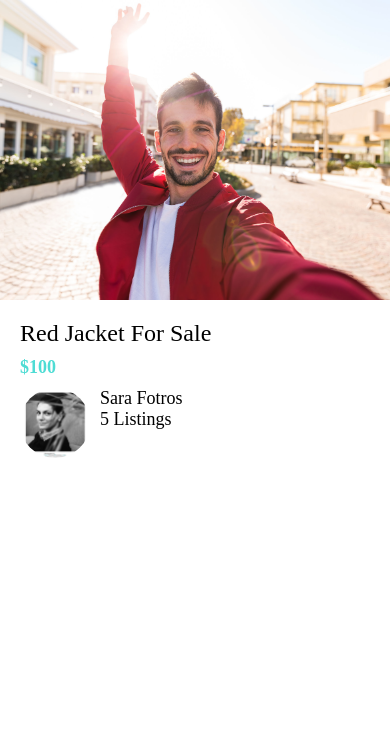
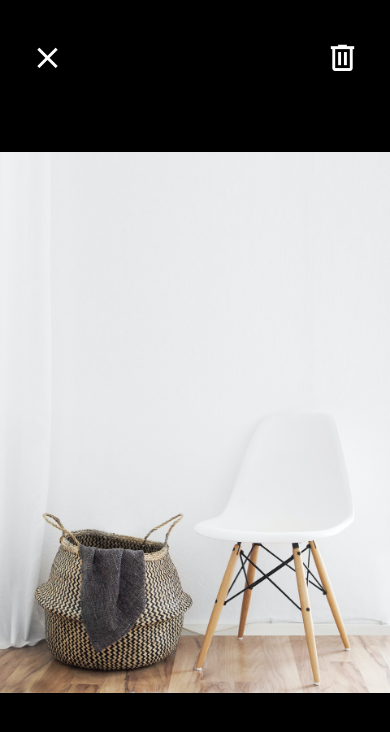
Before and after one commit to sarafotros/donewithit, a React Native app: screen / in a window 390 px wide. Shown: the top 732 px of the page. Built offline with nearby package versions, Linux system fonts and the light colour scheme.

Commit message:
view image icone material community icons

```diff
--- a/App.js
+++ b/App.js
@@ -6,12 +6,10 @@ import AppButton from './app/components/AppButton';
 import CardComponent from './app/components/CardComponent';
 import moduleName from './app/components/AppText'
 import ListingDetailsScreens from './app/screens/ListingDetailsScreens'
+import ViewImageScreen from './app/screens/ViewImageScreen'
+
 
 export default function App() {
 
-  return (
-	  <ListingDetailsScreens />
-
-
-	);
+  return <ViewImageScreen />;
 }
--- a/app/components/ListItem.js
+++ b/app/components/ListItem.js
@@ -1,14 +1,15 @@
 import React from 'react'
 import { StyleSheet, Image, View } from 'react-native'
 import AppText from './AppText'
+import colors from '../config/colors';
 
 const ListItem = ({title, subTitle,image}) => {
     return (
 			<View style={styles.container}>
-            <Image style={styles.image} source={image}/>
+				<Image style={styles.image} source={image} />
 				<View>
-					<AppText>{title}</AppText>
-					<AppText>{subTitle}</AppText>
+					<AppText style={styles.title}>{title}</AppText>
+					<AppText style={styles.subtitle}>{subTitle}</AppText>
 				</View>
 			</View>
 		);
@@ -20,10 +21,16 @@ const styles = StyleSheet.create({
 	container: {
 		flexDirection: 'row',
 	},
-    image: {
-        width: 70,
-        height: 70,
-        borderRadius: 45,
-       marginRight: 10,
+	image: {
+		width: 70,
+		height: 70,
+		borderRadius: 45,
+		marginRight: 10,
+	},
+	title: {
+		fontWeight: '500',
+	},
+    subtitle: {
+       color: colors.medium
     }
 });
--- a/app/config/colors.js
+++ b/app/config/colors.js
@@ -3,4 +3,5 @@ export default {
 	secondary: '#4edcd4',
 	black: '#000',
 	white: '#FFF',
+	medium: '#6e6969',
 };
--- a/app/screens/ListingDetailsScreens.js
+++ b/app/screens/ListingDetailsScreens.js
@@ -11,11 +11,13 @@ const ListingDetailsScreens = (props) => {
 				<View style={styles.detailsContainer}>
 					<AppText style={styles.title}>Red Jacket For Sale</AppText>
 					<AppText style={styles.price}>$100</AppText>
+					<View style={styles.userContainer}>
 						<ListItem
 							image={require('../assets/sara.jpg')}
-                    title='Sara Fotros'
-                    subTitle='5 Listings'
+							title="Sara Fotros"
+							subTitle="5 Listings"
 						/>
+					</View>
 				</View>
 			</View>
 		);
@@ -33,11 +35,14 @@ const styles = StyleSheet.create({
 	},
 	title: {
 		fontSize: 24,
-        fontWeight: '500'
+		fontWeight: '500',
 	},
 	price: {
 		color: colors.secondary,
 		fontWeight: 'bold',
-        marginVertical: 10
+		marginVertical: 10,
+	},
+    userContainer: {
+        marginVertical: 40
     }
 });
--- a/app/screens/ViewImageScreen.js
+++ b/app/screens/ViewImageScreen.js
@@ -1,13 +1,18 @@
 import React from 'react'
 import { StyleSheet, Text, View, Image } from 'react-native';
+import { MaterialCommunityIcons} from '@expo/vector-icons'
 
 import colors from '../config/colors'
 
 const ViewImageScreen = () => {
 	return (
 		<View style={styles.container}>
-			<View style={styles.closeIcon}></View>
-			<View style={styles.deleteIcon}></View>
+			<View style={styles.closeIcon}>
+				<MaterialCommunityIcons name="close" color="white" size={35} />
+			</View>
+			<View style={styles.deleteIcon}>
+				<MaterialCommunityIcons name="trash-can-outline" color="white" size={35} />
+			</View>
 			<Image
 				resizeMode="contain"
 				style={styles.image}
@@ -21,9 +26,6 @@ export default ViewImageScreen
 
 const styles = StyleSheet.create({
 	closeIcon: {
-		width: 50,
-		height: 50,
-		backgroundColor: colors.primary,
 		position: 'absolute',
 		top: 40,
 		left: 30
@@ -33,9 +35,6 @@ const styles = StyleSheet.create({
 		flex: 1,
 	},
 	deleteIcon: {
-		width: 50,
-		height: 50,
-		backgroundColor: colors.secondary,
 		position: 'absolute',
 		top: 40,
 		right: 30
```
Lines whose indentation alone changed are shown as unchanged.
